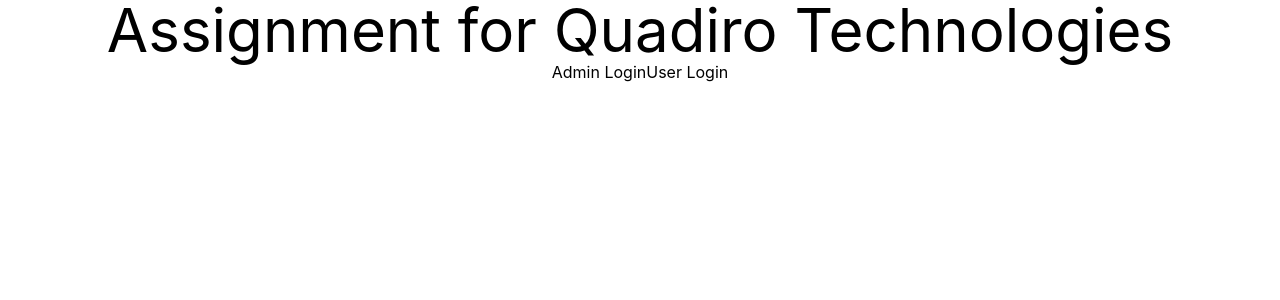
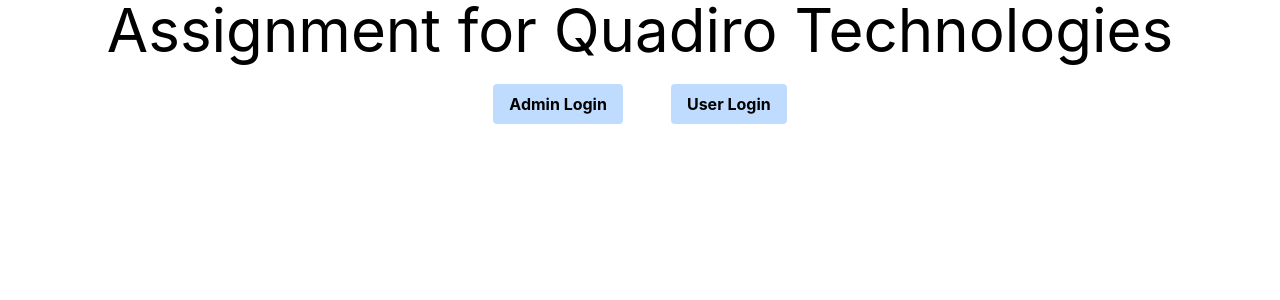
Before and after one commit to rajeshCreate72/car-management-api, a React (Create React App) app in the folder client/: page / in a window 1280 px wide. Shown: the top 300 px of the page. Built offline with nearby package versions, Linux system fonts and the light colour scheme.

Commit message:
some changes made

```diff
--- a/client/src/components/MainComponent/MainComponent.jsx
+++ b/client/src/components/MainComponent/MainComponent.jsx
@@ -23,8 +23,18 @@ function NavigationButtons() {
 
   return (
     <div>
-      <button onClick={handleAdmin}>Admin Login</button>
-      <button onClick={handleUser}>User Login</button>
+      <button
+        className="bg-blue-200 text-black font-bold py-2 px-4 rounded m-6"
+        onClick={handleAdmin}
+      >
+        Admin Login
+      </button>
+      <button
+        className="bg-blue-200 text-black font-bold py-2 px-4 rounded m-6"
+        onClick={handleUser}
+      >
+        User Login
+      </button>
     </div>
   );
 }
```
